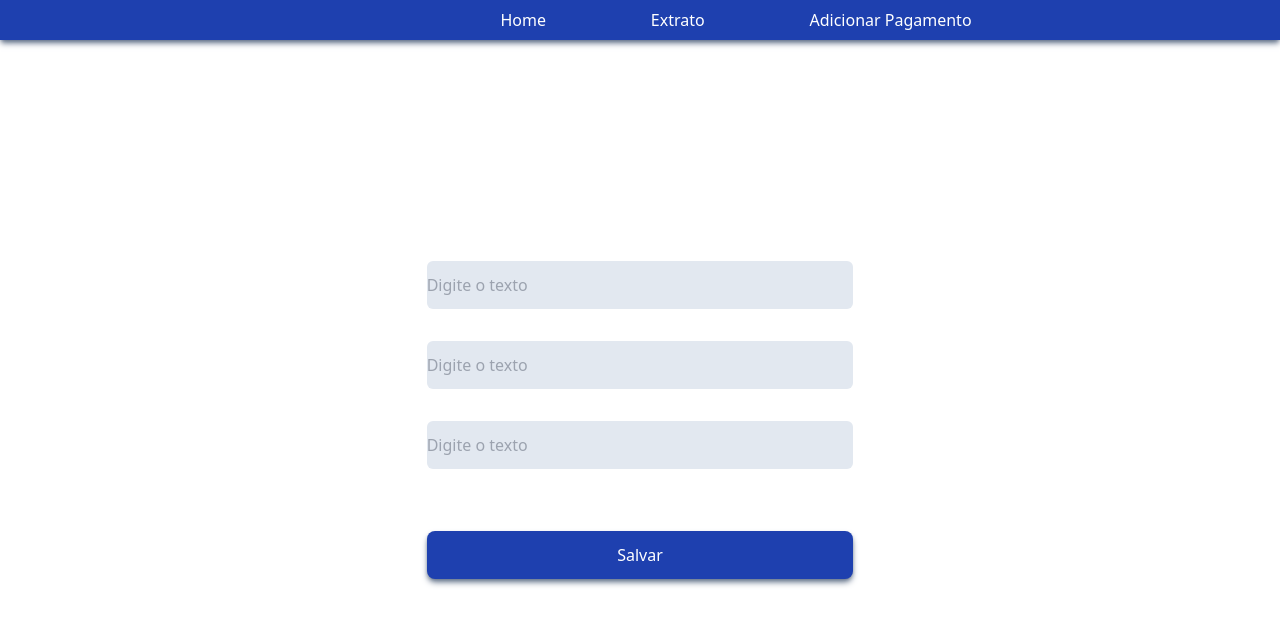
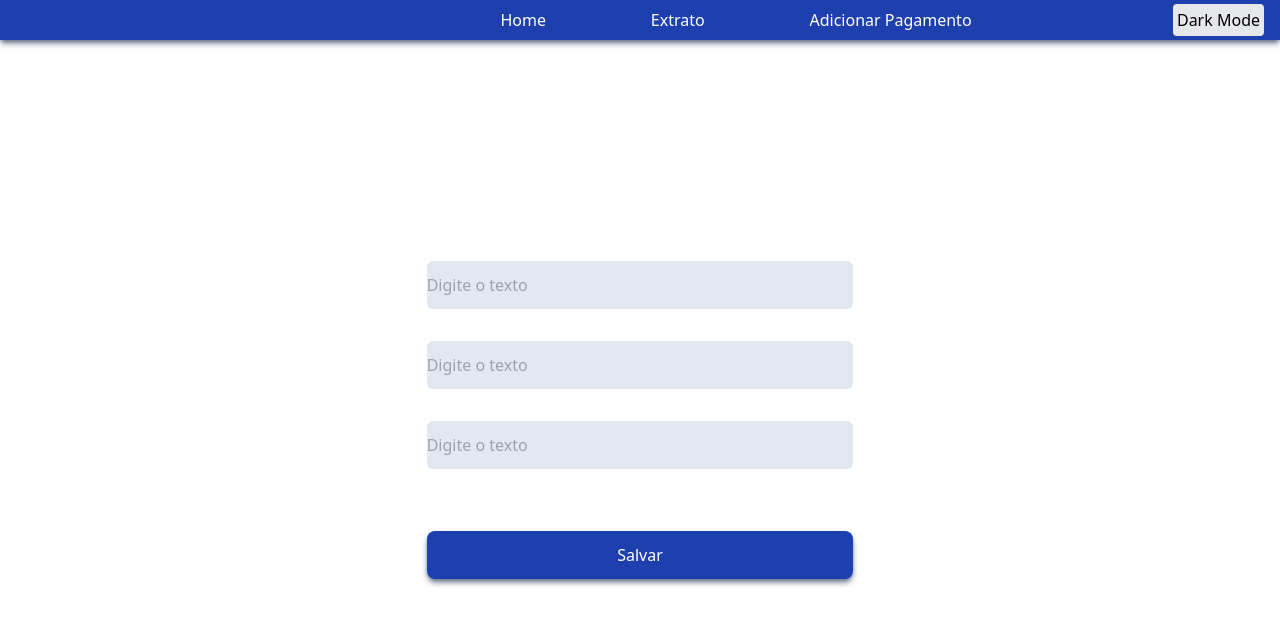
Before and after one commit to JoviOakz/MangoDB, a React (Vite) app in the folder extract/: page / in a window 1280 px wide. Shown: the top 624 px of the page. Built offline with nearby package versions, Linux system fonts and the light colour scheme.

Commit message:
dark mode

```diff
--- a/extract/src/components/NavBar.tsx
+++ b/extract/src/components/NavBar.tsx
@@ -1,14 +1,24 @@
+import { useState } from 'react';
+
 const NavBar = () => {
+    const [isDarkMode, setIsDarkMode] = useState(false);
+
+    const toggleDarkMode = () => {
+        setIsDarkMode(prevMode => !prevMode);
+    };
+
     return (
-        <div className="w-full h-[5vh] bg-blue-800 flex items-center text-white shadow-md shadow-slate-500">
+        <div className={`w-full h-[5vh] flex items-center text-white shadow-md ${isDarkMode ? 'bg-gray-900 shadow-slate-700' : 'bg-blue-800 shadow-slate-500'}`}>
             <div className="w-[35%]" />
             <div className="w-[45%] flex justify-around">
                 <h1>Home</h1>
                 <h1>Extrato</h1>
                 <h1>Adicionar Pagamento</h1>
             </div>
+
+            <button onClick={toggleDarkMode} className="ml-auto mr-4 p-1 bg-gray-200 text-black rounded">{isDarkMode ? 'Light Mode' : 'Dark Mode'}</button>
         </div>
-    )
-}
+    );
+};
 
 export default NavBar;
```
